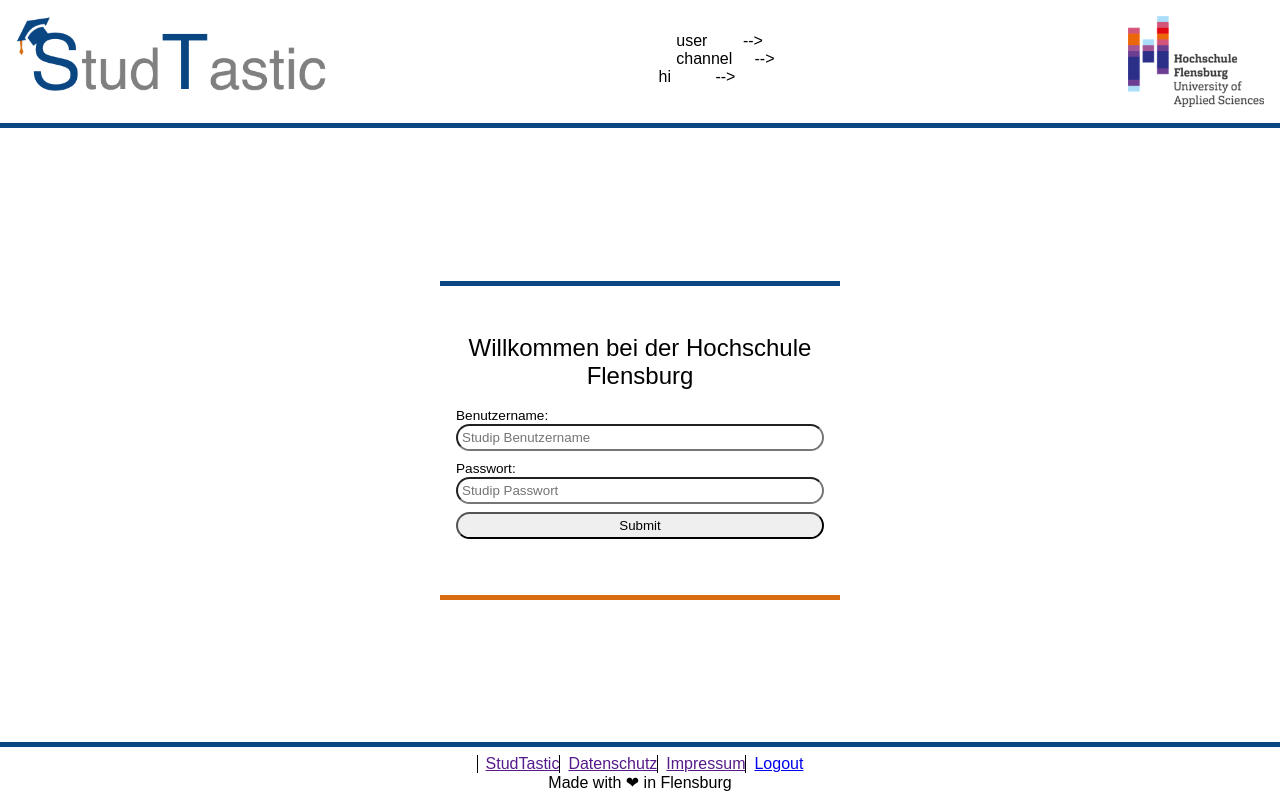
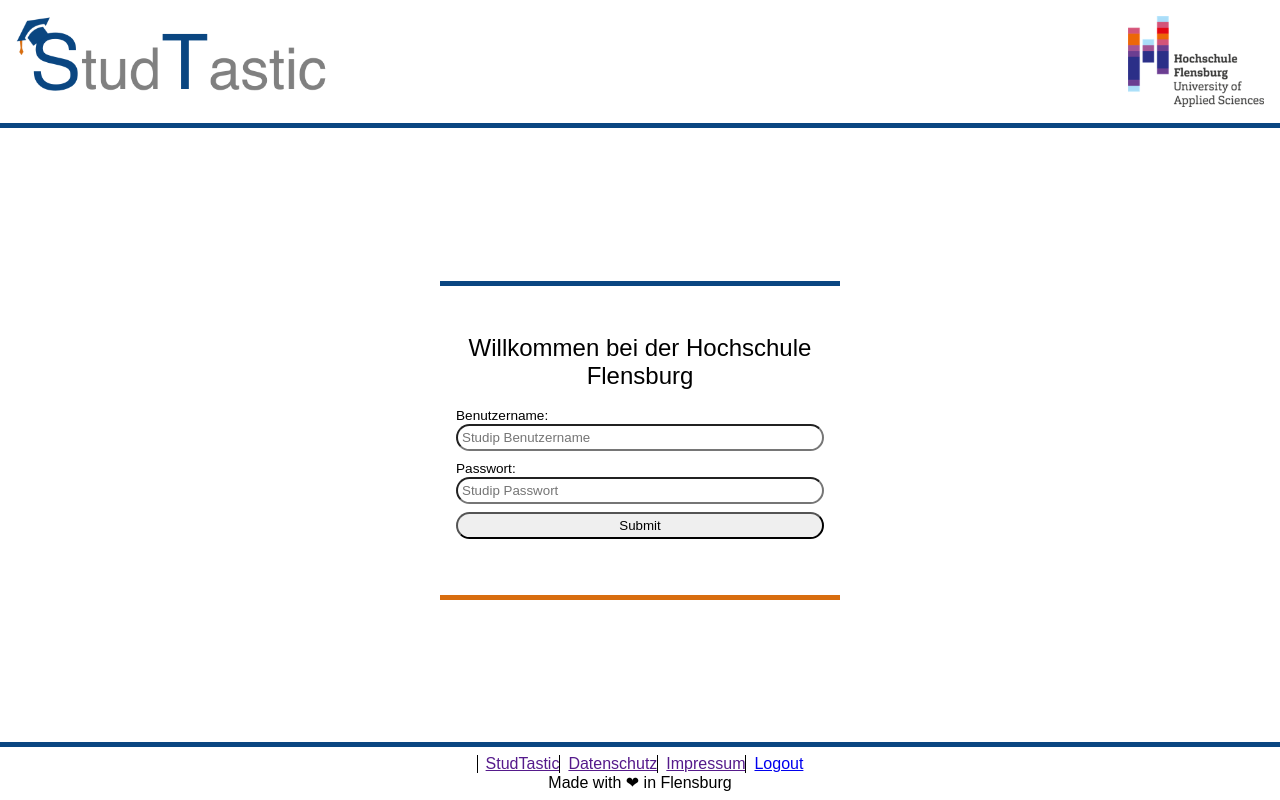
Before and after one commit to fschoenfeldt/studtastic-semesterprojekt, a website built with webpack: page views/pages/00-index.html in a window 1280 px wide. Built offline with nearby package versions, Linux system fonts and the light colour scheme; files whose address does not match are found by name; a web font is replaced by a local one.

Commit message:
hide debug menu

```diff
--- a/views/components/indexHeader.html
+++ b/views/components/indexHeader.html
@@ -1,7 +1,7 @@
 <a href="/"><img class="brand--logo" alt="Studtastic Logo" src="/img/studtastic-logo@2x.png" /></a>
-<pre>
+{# <pre>
     user        -->     {{ user.username }}
     channel     -->     {{ channel.name }}
 hi          -->         {{ hi }}
-</pre>
+</pre> #}
 <img class="org--logo" src="/img/hs-logo@2x.png" alt="HSFL Logo">
```
